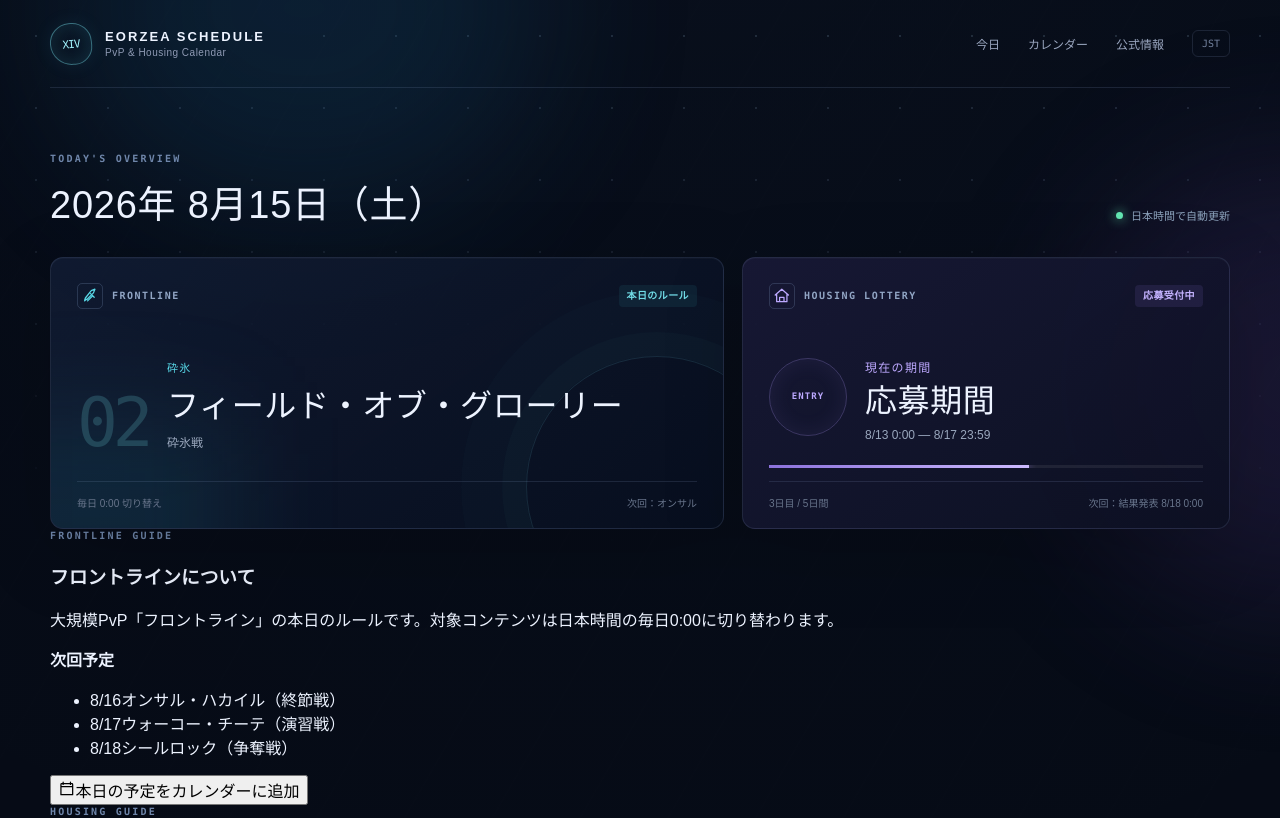
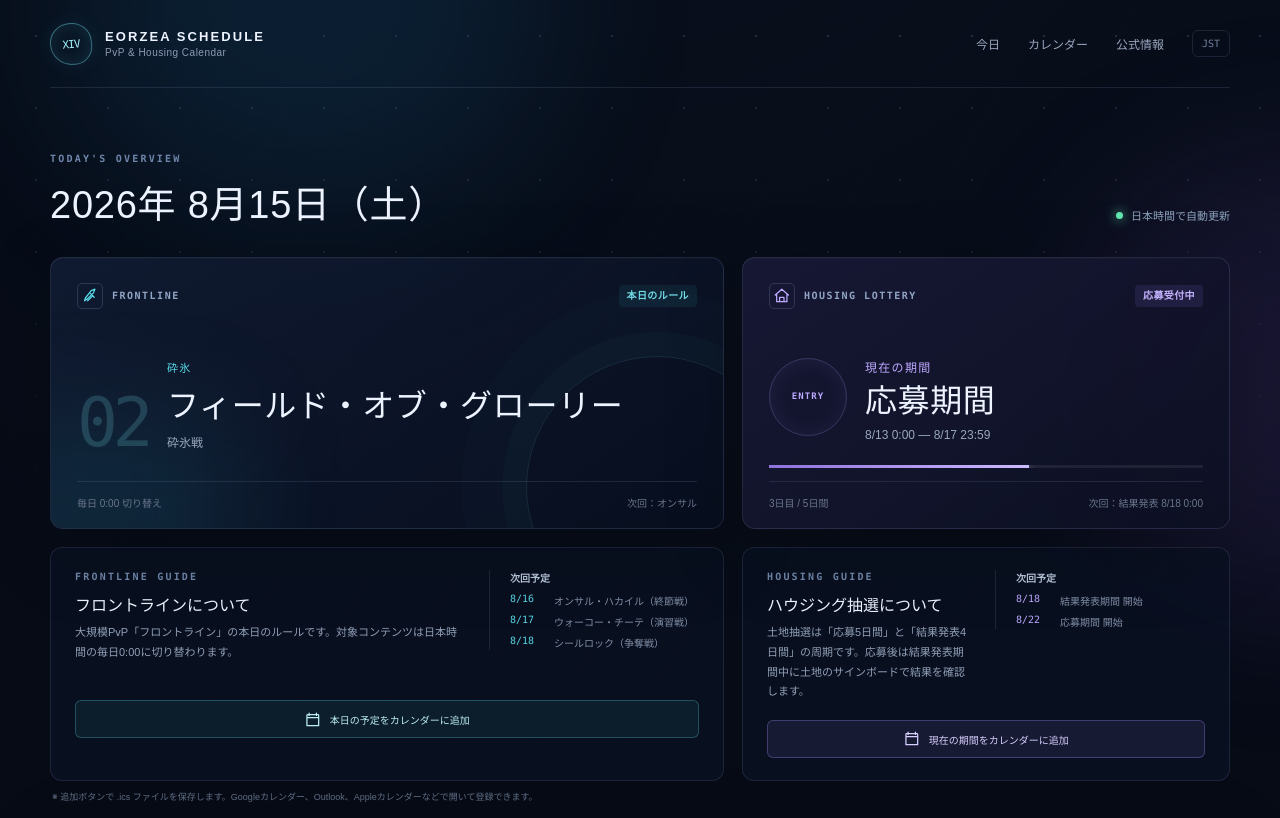
Before and after one commit to naikasann/ff14_calendar, a Next.js app: page / in a window 1280 px wide. Shown: the top 818 px of the page. Built offline with nearby package versions, Linux system fonts and the light colour scheme.

Commit message:
Add calendar export and schedule details (app/globals.css)

```diff
--- a/app/globals.css
+++ b/app/globals.css
@@ -75,6 +75,22 @@
 .progress-track span { display: block; height: 100%; background: linear-gradient(90deg, #8c72dc, #ccbaff); box-shadow: 0 0 8px #a98cff; }
 .housing-card.result .progress-track span { background: linear-gradient(90deg, #a97633, #efca82); box-shadow: 0 0 8px #e8ba66; }
 
+.details-grid { display: grid; grid-template-columns: 1.16fr .84fr; gap: 18px; margin-top: 18px; }
+.detail-card { display: grid; grid-template-columns: minmax(0, 1fr) auto; gap: 18px 24px; align-items: start; padding: 22px 24px; border: 1px solid var(--line); border-radius: 12px; background: rgba(10, 18, 35, .7); }
+.detail-card h3 { margin: 0 0 7px; font-size: 16px; font-weight: 570; }
+.detail-description { max-width: 560px; margin: 0; color: #91a0b7; font-size: 11px; line-height: 1.8; }
+.next-schedule { min-width: 210px; padding-left: 20px; border-left: 1px solid var(--line); }
+.next-schedule > strong { display: block; margin-bottom: 8px; color: #b9c8dc; font-size: 10px; }
+.next-schedule ul { display: grid; gap: 6px; margin: 0; padding: 0; list-style: none; color: #8290a8; font-size: 10px; }
+.next-schedule li { display: flex; gap: 8px; }
+.next-schedule li span { flex: 0 0 36px; color: var(--cyan); font-family: var(--font-geist-mono), monospace; }
+.housing-detail .next-schedule li span { color: #bda9ff; }
+.calendar-add-button { grid-column: 1 / -1; display: inline-flex; align-items: center; justify-content: center; gap: 8px; min-height: 38px; padding: 0 16px; border: 1px solid rgba(88,216,231,.28); border-radius: 6px; background: rgba(61,177,191,.09); color: #bceff5; cursor: pointer; font-size: 10px; transition: .18s ease; }
+.calendar-add-button:hover { border-color: rgba(88,216,231,.55); background: rgba(61,177,191,.16); }
+.housing-add-button { border-color: rgba(169,140,255,.3); background: rgba(169,140,255,.09); color: #d8ceff; }
+.housing-add-button:hover { border-color: rgba(169,140,255,.58); background: rgba(169,140,255,.16); }
+.ics-note { margin: 9px 2px 0; color: #5e6c82; font-size: 9px; line-height: 1.6; }
+
 .season-card { display: grid; grid-template-columns: auto 1fr auto auto; align-items: center; gap: 22px; min-height: 104px; border-radius: 12px; margin-top: 18px; padding: 18px 22px; }
 .season-emblem { position: relative; display: grid; place-items: center; width: 60px; height: 60px; border: 1px solid rgba(125,219,231,.22); transform: rotate(45deg); }
 .season-emblem span, .season-emblem small { transform: rotate(-45deg); position: absolute; }
@@ -149,6 +165,7 @@
   .site-header nav { display: none; }
   .today-section { padding-top: 42px; }
   .overview-grid { grid-template-columns: 1fr; }
+  .details-grid { grid-template-columns: 1fr; }
   .feature-card { min-height: 255px; }
   .season-card { grid-template-columns: auto 1fr; }
   .season-dc { border: 0; padding: 0; }
@@ -167,6 +184,8 @@
   .section-heading { align-items: flex-start; flex-direction: column; gap: 10px; }
   .live-pill { padding: 0; }
   .feature-card { padding-left: 18px; padding-right: 18px; }
+  .detail-card { grid-template-columns: 1fr; padding: 19px 18px; }
+  .next-schedule { min-width: 0; padding: 14px 0 0; border-top: 1px solid var(--line); border-left: 0; }
   .feature-content { margin-top: 42px; }
   .map-number { font-size: 54px; }
   .card-footer-row { left: 18px; right: 18px; }
```
